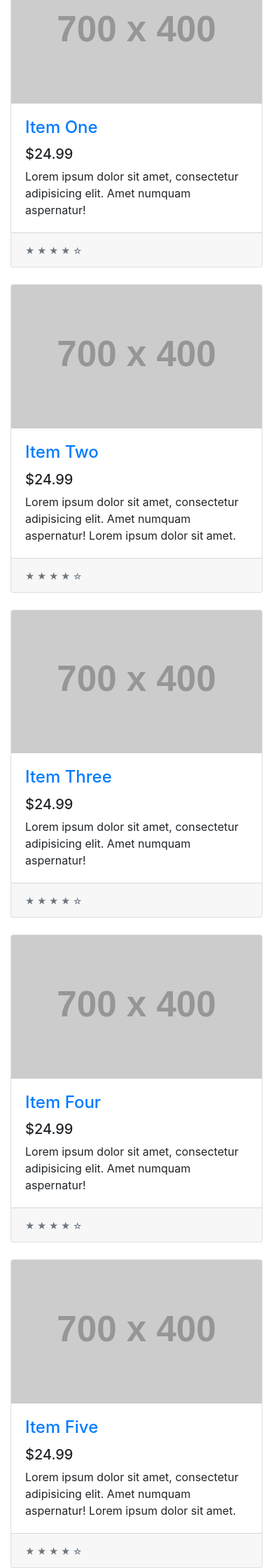
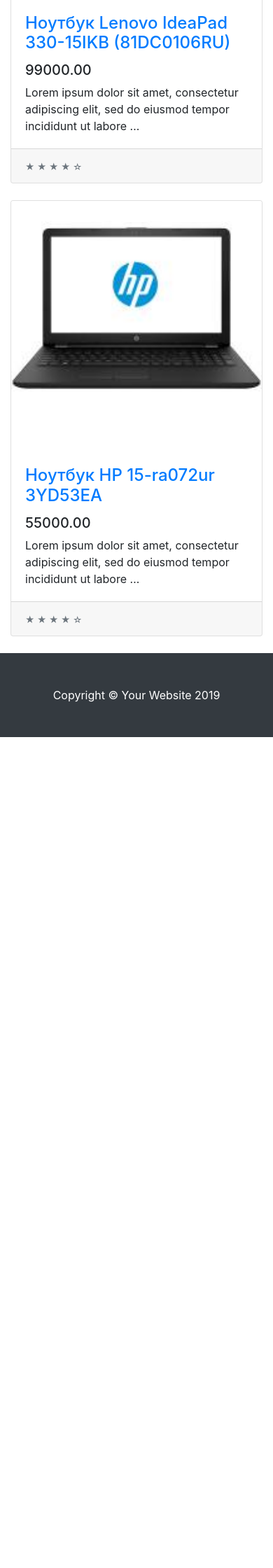
Before and after one commit to makhmudovMR/django2_onlinestore, a Django app: page /shop/ in a window 390 px wide. Shown: the part 546-2786 px from the top of the page at 70% size. After the commit the page ends 1599 px from the top, so only its background shows below. Run offline with Django 3.2, Linux system fonts and the light colour scheme; data comes from the database, SQL or seed files in the repository; grey boxes labelled with a size stand in for pictures from a placeholder-image service; some libraries are stand-ins or nearby versions.

Commit message:
product detail

```diff
--- a/myshop/myshop/urls.py
+++ b/myshop/myshop/urls.py
@@ -15,8 +15,11 @@
 """
 from django.contrib import admin
 from django.urls import path, include
+from django.conf.urls.static import static
+from django.conf import settings
+
 
 urlpatterns = [
     path('admin/', admin.site.urls),
     path('shop/', include('shop.urls'))
-]
+] + static(settings.MEDIA_URL, document_root=settings.MEDIA_ROOT)
--- a/myshop/shop/templates/shop/home.html
+++ b/myshop/shop/templates/shop/home.html
@@ -14,131 +14,25 @@
         <!-- /.col-lg-3 -->
 
         <div class="col-lg-9">
-
-        <div id="carouselExampleIndicators" class="carousel slide my-4" data-ride="carousel">
-            <ol class="carousel-indicators">
-            <li data-target="#carouselExampleIndicators" data-slide-to="0" class="active"></li>
-            <li data-target="#carouselExampleIndicators" data-slide-to="1"></li>
-            <li data-target="#carouselExampleIndicators" data-slide-to="2"></li>
-            </ol>
-            <div class="carousel-inner" role="listbox">
-            <div class="carousel-item active">
-                <img class="d-block img-fluid" src="http://placehold.it/900x350" alt="First slide">
-            </div>
-            <div class="carousel-item">
-                <img class="d-block img-fluid" src="http://placehold.it/900x350" alt="Second slide">
-            </div>
-            <div class="carousel-item">
-                <img class="d-block img-fluid" src="http://placehold.it/900x350" alt="Third slide">
-            </div>
-            </div>
-            <a class="carousel-control-prev" href="#carouselExampleIndicators" role="button" data-slide="prev">
-            <span class="carousel-control-prev-icon" aria-hidden="true"></span>
-            <span class="sr-only">Previous</span>
-            </a>
-            <a class="carousel-control-next" href="#carouselExampleIndicators" role="button" data-slide="next">
-            <span class="carousel-control-next-icon" aria-hidden="true"></span>
-            <span class="sr-only">Next</span>
-            </a>
-        </div>
-
+        <br>
         <div class="row">
-
+            {% for product_item in product %}
                 <div class="col-lg-4 col-md-6 mb-4">
                 <div class="card h-100">
-                <a href="#"><img class="card-img-top" src="http://placehold.it/700x400" alt=""></a>
+                    <a href="#"><img class="card-img-top" src="{{product_item.image.url}}" alt=""></a>
                     <div class="card-body">
                     <h4 class="card-title">
-                    <a href="#">Item One</a>
+                        <a href="{% url 'shop:detail_product' slug=product_item.slug %}">{{product_item}}</a>
                     </h4>
-                <h5>$24.99</h5>
-                <p class="card-text">Lorem ipsum dolor sit amet, consectetur adipisicing elit. Amet numquam aspernatur!</p>
+                    <h5>{{product_item.price}}</h5>
+                    <p class="card-text">{{product_item.description|truncatewords:15}}</p>
                     </div>
                     <div class="card-footer">
                     <small class="text-muted">&#9733; &#9733; &#9733; &#9733; &#9734;</small>
                     </div>
                 </div>
                 </div>
-
-            <div class="col-lg-4 col-md-6 mb-4">
-            <div class="card h-100">
-                <a href="#"><img class="card-img-top" src="http://placehold.it/700x400" alt=""></a>
-                <div class="card-body">
-                <h4 class="card-title">
-                    <a href="#">Item Two</a>
-                </h4>
-                <h5>$24.99</h5>
-                <p class="card-text">Lorem ipsum dolor sit amet, consectetur adipisicing elit. Amet numquam aspernatur! Lorem ipsum dolor sit amet.</p>
-                </div>
-                <div class="card-footer">
-                <small class="text-muted">&#9733; &#9733; &#9733; &#9733; &#9734;</small>
-                </div>
-            </div>
-            </div>
-
-            <div class="col-lg-4 col-md-6 mb-4">
-            <div class="card h-100">
-                <a href="#"><img class="card-img-top" src="http://placehold.it/700x400" alt=""></a>
-                <div class="card-body">
-                <h4 class="card-title">
-                    <a href="#">Item Three</a>
-                </h4>
-                <h5>$24.99</h5>
-                <p class="card-text">Lorem ipsum dolor sit amet, consectetur adipisicing elit. Amet numquam aspernatur!</p>
-                </div>
-                <div class="card-footer">
-                <small class="text-muted">&#9733; &#9733; &#9733; &#9733; &#9734;</small>
-                </div>
-            </div>
-            </div>
-
-            <div class="col-lg-4 col-md-6 mb-4">
-            <div class="card h-100">
-                <a href="#"><img class="card-img-top" src="http://placehold.it/700x400" alt=""></a>
-                <div class="card-body">
-                <h4 class="card-title">
-                    <a href="#">Item Four</a>
-                </h4>
-                <h5>$24.99</h5>
-                <p class="card-text">Lorem ipsum dolor sit amet, consectetur adipisicing elit. Amet numquam aspernatur!</p>
-                </div>
-                <div class="card-footer">
-                <small class="text-muted">&#9733; &#9733; &#9733; &#9733; &#9734;</small>
-                </div>
-            </div>
-            </div>
-
-            <div class="col-lg-4 col-md-6 mb-4">
-            <div class="card h-100">
-                <a href="#"><img class="card-img-top" src="http://placehold.it/700x400" alt=""></a>
-                <div class="card-body">
-                <h4 class="card-title">
-                    <a href="#">Item Five</a>
-                </h4>
-                <h5>$24.99</h5>
-                <p class="card-text">Lorem ipsum dolor sit amet, consectetur adipisicing elit. Amet numquam aspernatur! Lorem ipsum dolor sit amet.</p>
-                </div>
-                <div class="card-footer">
-                <small class="text-muted">&#9733; &#9733; &#9733; &#9733; &#9734;</small>
-                </div>
-            </div>
-            </div>
-
-            <div class="col-lg-4 col-md-6 mb-4">
-            <div class="card h-100">
-                <a href="#"><img class="card-img-top" src="http://placehold.it/700x400" alt=""></a>
-                <div class="card-body">
-                <h4 class="card-title">
-                    <a href="#">Item Six</a>
-                </h4>
-                <h5>$24.99</h5>
-                <p class="card-text">Lorem ipsum dolor sit amet, consectetur adipisicing elit. Amet numquam aspernatur!</p>
-                </div>
-                <div class="card-footer">
-                <small class="text-muted">&#9733; &#9733; &#9733; &#9733; &#9734;</small>
-                </div>
-            </div>
-            </div>
+            {% endfor %}
 
         </div>
         <!-- /.row -->
--- a/myshop/shop/templates/shop/include/sidebar_nav.html
+++ b/myshop/shop/templates/shop/include/sidebar_nav.html
@@ -1,5 +1,5 @@
 <div class="list-group">
-    <a href="#" class="list-group-item">Category 1</a>
-    <a href="#" class="list-group-item">Category 2</a>
-    <a href="#" class="list-group-item">Category 3</a>
+    {% for category_item in category %}
+    <a href="" class="list-group-item">{{category_item.name}}</a>
+    {% endfor %}
 </div>
--- a/myshop/shop/urls.py
+++ b/myshop/shop/urls.py
@@ -7,4 +7,5 @@
 
 urlpatterns = [
     path('', Home.as_view(), name='home'),
+    path('detail/<str:slug>/', DetailProduct.as_view(), name='detail_product'),
 ]
--- a/myshop/shop/views.py
+++ b/myshop/shop/views.py
@@ -1,9 +1,29 @@
 from django.shortcuts import render
 from django.views.generic import View
-
+from .models import *
 
 # Create your views here.
 class Home(View):
 
     def get(self, request):
-        return render(request, 'shop/home.html')
+        category = Category.objects.all()
+        product = Product.objects.all()
+        context = {
+            'category': category,
+            'product': product,
+        }
+        return render(request, 'shop/home.html', context=context)
+
+
+class DetailProduct(View):
+
+    def get(self, request, slug):
+        category = Category.objects.all()
+        product_item = Product.objects.get(slug__iexact=slug)
+        context = {
+            'category': category,
+            'product_item': product_item,
+        }
+        return render(request, 'shop/detail_product.html', context=context)
+
+# Category
```
Also changed, not shown: myshop/shop/templates/shop/detail_product.html (added, +56 -0 lines), myshop/shop/templates/shop/include/carousel.html (added, +26 -0 lines). Lines whose indentation alone changed are shown as unchanged.
